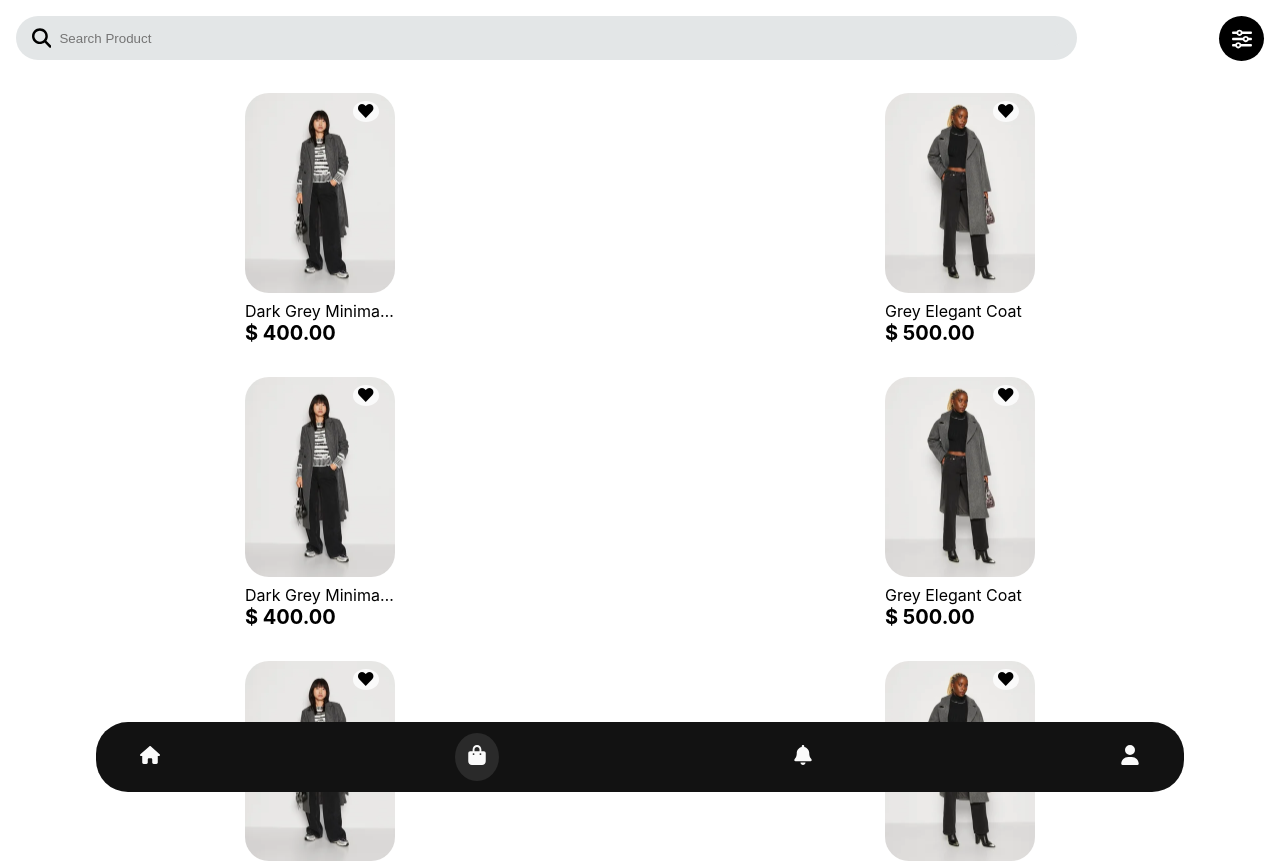
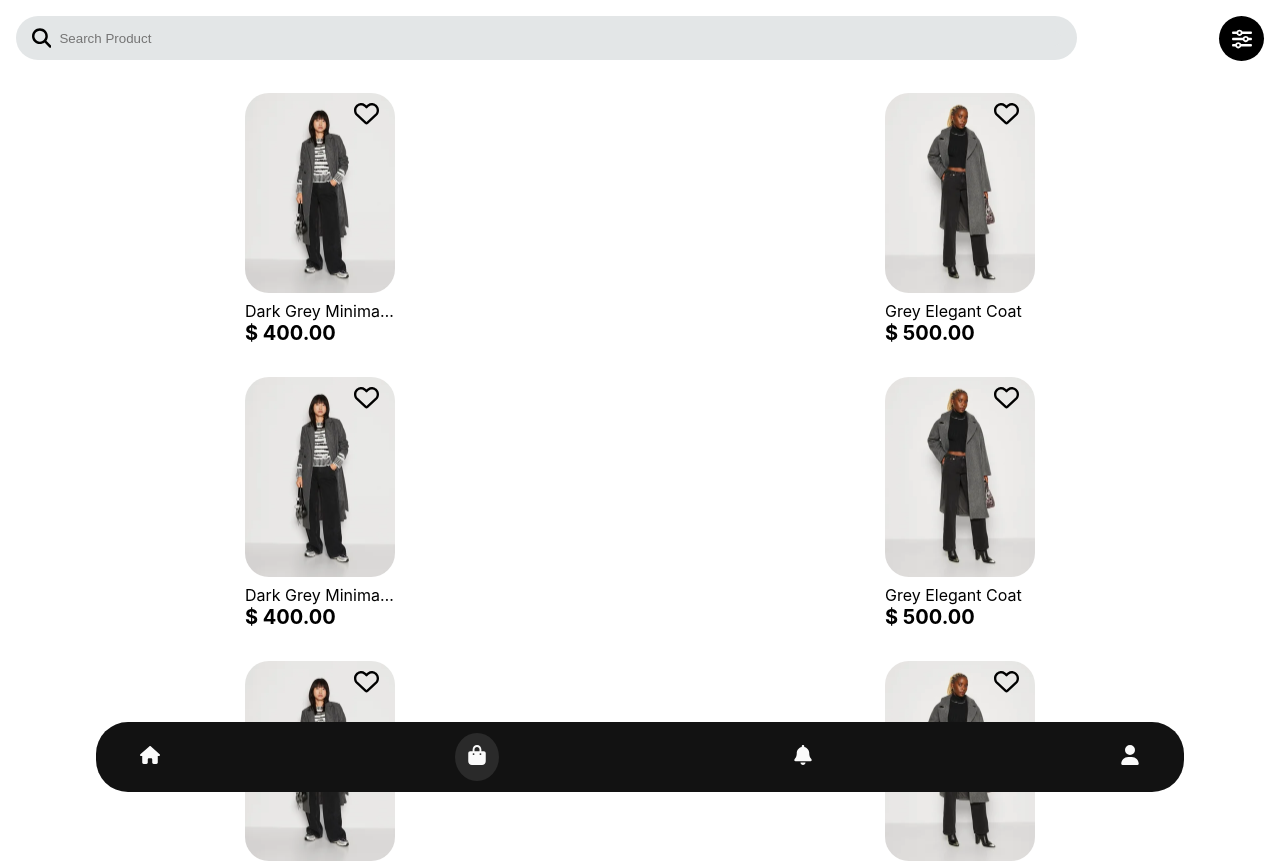
Before and after one commit to MadzikResist/shop, a React (Create React App) app: page /shop in a window 1280 px wide. Shown: the top 862 px of the page. Built offline with nearby package versions, Linux system fonts and the light colour scheme.

Commit message:
Icon shop

```diff
--- a/src/components/shop/Shop.js
+++ b/src/components/shop/Shop.js
@@ -1,9 +1,8 @@
 import NavIcons from "../navbar/NavIcons";
 import { images } from "../../const/images";
-import {Link} from "react-router-dom";
-import './shop.css'
+import { Link } from "react-router-dom";
+import "./shop.css";
 const Shop = () => {
-
   return (
     <div className="shop-container">
       <header aria-label="Header" className="header">
@@ -36,27 +35,39 @@ const Shop = () => {
       <main aria-label="Main content" className="main-container">
         <div className="main-popular-products-images-container ">
           {images.map((item) => (
-            <Link to={`/product/${item.id}`}  key={item.id} style={{textDecoration: 'none', color: 'black'}}>
+            <Link
+              to={`/product/${item.id}`}
+              key={item.id}
+              style={{ textDecoration: "none", color: "black" }}
+            >
               <div className="main-popular-products-image-text">
                 <div className="main-popular-products-image-text">
                   <div
                     className="main-popular-products-image"
-                    style={{backgroundImage: `url(${item.photo})`}}
-                  >                <div className="main-popular-products-image-like"> ♥ </div>
+                    style={{ backgroundImage: `url(${item.photo})` }}
+                  >
+                    <svg
+                      xmlns="http://www.w3.org/2000/svg"
+                      className="main-popular-products-image-icon"
+                      viewBox="0 0 512 512"
+                    >
+                      <path d="M225.8 468.2l-2.5-2.3L48.1 303.2C17.4 274.7 0 234.7 0 192.8v-3.3c0-70.4 50-130.8 119.2-144C158.6 37.9 198.9 47 231 69.6c9 6.4 17.4 13.8 25 22.3c4.2-4.8 8.7-9.2 13.5-13.3c3.7-3.2 7.5-6.2 11.5-9c0 0 0 0 0 0C313.1 47 353.4 37.9 392.8 45.4C462 58.6 512 119.1 512 189.5v3.3c0 41.9-17.4 81.9-48.1 110.4L288.7 465.9l-2.5 2.3c-8.2 7.6-19 11.9-30.2 11.9s-22-4.2-30.2-11.9zM239.1 145c-.4-.3-.7-.7-1-1.1l-17.8-20c0 0-.1-.1-.1-.1c0 0 0 0 0 0c-23.1-25.9-58-37.7-92-31.2C81.6 101.5 48 142.1 48 189.5v3.3c0 28.5 11.9 55.8 32.8 75.2L256 430.7 431.2 268c20.9-19.4 32.8-46.7 32.8-75.2v-3.3c0-47.3-33.6-88-80.1-96.9c-34-6.5-69 5.4-92 31.2c0 0 0 0-.1 .1s0 0-.1 .1l-17.8 20c-.3 .4-.7 .7-1 1.1c-4.5 4.5-10.6 7-16.9 7s-12.4-2.5-16.9-7z" />
+                    </svg>
                   </div>
                   <p className="main-popular-products-image-name">
                     {item.name}
                   </p>
-                  <p className="main-popular-products-image-cost">{item.price}</p>
+                  <p className="main-popular-products-image-cost">
+                    {item.price}
+                  </p>
                 </div>
               </div>
             </Link>
-
           ))}
         </div>
       </main>
       <nav aria-label="Nav" className="nav">
-        <NavIcons/>
+        <NavIcons />
       </nav>
     </div>
   );
--- a/src/components/shop/shop.css
+++ b/src/components/shop/shop.css
@@ -1,15 +1,7 @@
-/*.shop-container{*/
-/*    display: flex;*/
-/*}*/
-.main-popular-products-image-like{
-    position: absolute;
-    padding: 0 4px ;
-    right: 16px;
-    top: 8px;
-    display: flex;
-    align-items: center;
-    justify-content: center;
-    background-color: #fafafa;
-    border-radius: 50%;
-    font-size: 18px;
+.main-popular-products-image-icon {
+  width: 25px;
+  height: 25px;
+  position: absolute;
+  top: 8px;
+  right: 16px;
 }
```
